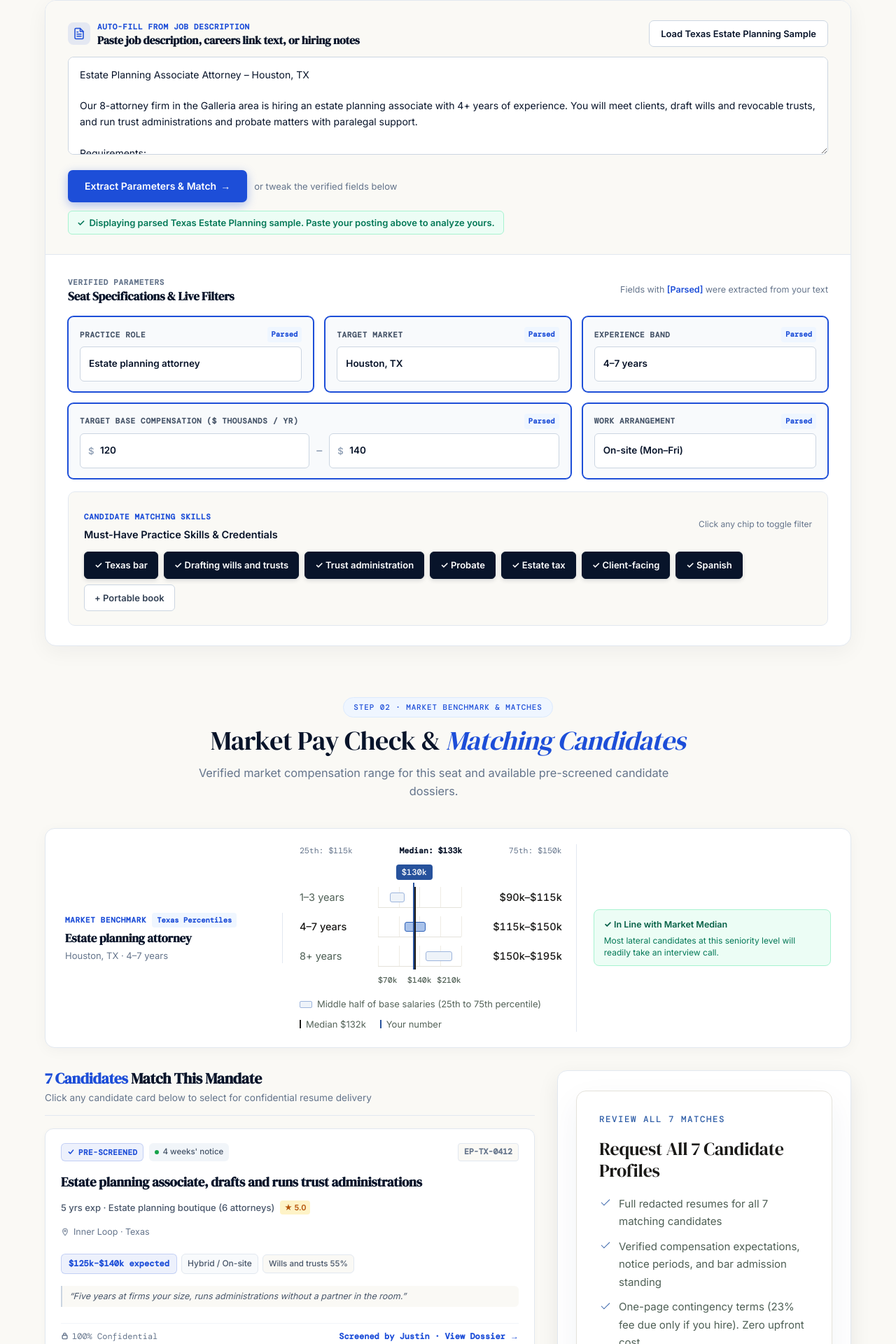
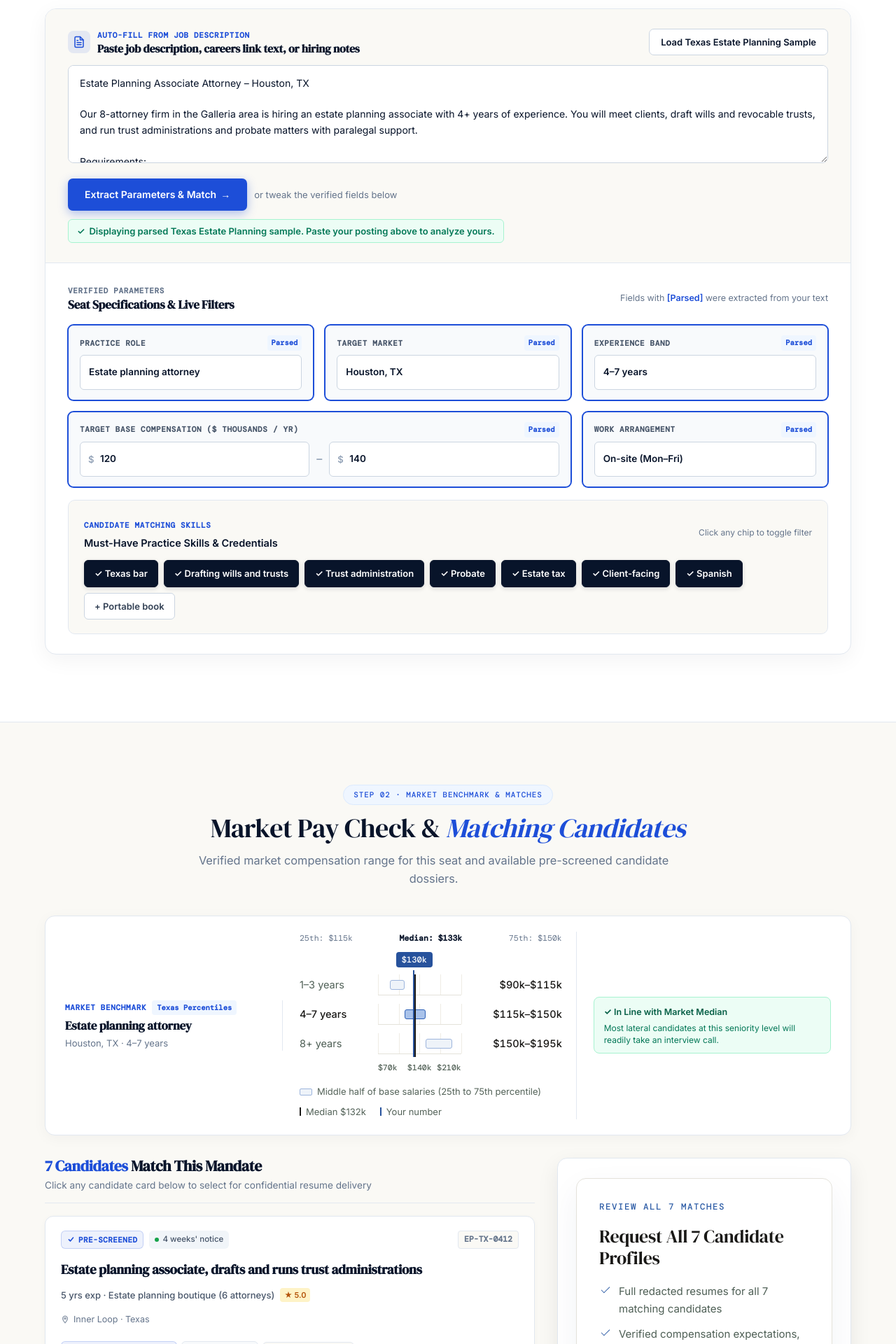
Before and after one commit to nshekhawat153-star/orientplacment2026, a Next.js app: page /submit-job in a window 1280 px wide. Shown: the part 822-2742 px from the top of the page at 70% size. Built offline with nearby package versions, Linux system fonts and the light colour scheme.

Commit message:
style(submit-job): add luxury section dividers and alternating backgrounds across all sections

```diff
--- a/src/app/submit-job/page.tsx
+++ b/src/app/submit-job/page.tsx
@@ -192,8 +192,8 @@ export default function SubmitJobPage() {
           gap: 20px;
         }
         .sj-step-card {
-          background: #FFFFFF;
-          border: 1.5px solid #E2E8F0;
+          background: #FAF9F5;
+          border: 1.5px solid #EAE7DC;
           border-radius: 12px;
           padding: 26px 22px;
           display: flex;
@@ -239,9 +239,10 @@ export default function SubmitJobPage() {
           position: "relative",
           background: "#08142A",
           color: "#FFFFFF",
-          padding: "128px 0 76px",
+          padding: "128px 0 84px",
           overflow: "hidden",
           textAlign: "center",
+          borderBottom: "1px solid rgba(255, 255, 255, 0.12)",
         }}
       >
         <div className="emp-hero-video-wrap" aria-hidden="true">
@@ -423,11 +424,18 @@ export default function SubmitJobPage() {
       <section
         id="intake"
         style={{
-          maxWidth: "1200px",
-          margin: "0 auto",
-          padding: "72px 24px 0",
+          background: "#FFFFFF",
+          padding: "84px 0 96px",
+          borderBottom: "1px solid #E2E8F0",
         }}
       >
+        <div
+          style={{
+            maxWidth: "1200px",
+            margin: "0 auto",
+            padding: "0 24px",
+          }}
+        >
         <div style={{ textAlign: "center", maxWidth: "760px", margin: "0 auto 36px" }}>
           <div
             className="badge-capsule"
@@ -873,11 +881,20 @@ export default function SubmitJobPage() {
             </div>
           </div>
         </div>
+        </div>
       </section>
 
       {/* 3. PAY CHECK & MATCHED CANDIDATES (2-COLUMN ARCHITECTURE) */}
-      <section style={{ maxWidth: "1200px", margin: "72px auto 0", padding: "0 24px" }} id="results">
-        <div style={{ textAlign: "center", maxWidth: "720px", margin: "0 auto 40px" }}>
+      <section
+        id="results"
+        style={{
+          background: "#FAF9F5",
+          padding: "88px 0 96px",
+          borderBottom: "1px solid #E2E8F0",
+        }}
+      >
+        <div style={{ maxWidth: "1200px", margin: "0 auto", padding: "0 24px" }}>
+          <div style={{ textAlign: "center", maxWidth: "720px", margin: "0 auto 40px" }}>
           <div
             className="badge-capsule"
             style={{
@@ -1158,11 +1175,19 @@ export default function SubmitJobPage() {
             </div>
           </div>
         </div>
+        </div>
       </section>
 
       {/* 4. WORKFLOW: 4 EASY STEPS */}
-      <section style={{ maxWidth: "1200px", margin: "90px auto 0", padding: "0 24px" }}>
-        <div style={{ textAlign: "center", maxWidth: "720px", margin: "0 auto 40px" }}>
+      <section
+        style={{
+          background: "#FFFFFF",
+          padding: "88px 0 96px",
+          borderBottom: "1px solid #E2E8F0",
+        }}
+      >
+        <div style={{ maxWidth: "1200px", margin: "0 auto", padding: "0 24px" }}>
+          <div style={{ textAlign: "center", maxWidth: "720px", margin: "0 auto 40px" }}>
           <div
             className="badge-capsule"
             style={{
@@ -1261,11 +1286,19 @@ export default function SubmitJobPage() {
             </p>
           </div>
         </div>
+        </div>
       </section>
 
       {/* 5. FAQ SECTION */}
-      <section style={{ maxWidth: "1200px", margin: "90px auto 0", padding: "0 24px" }}>
-        <div style={{ display: "grid", gridTemplateColumns: "1fr 1.4fr", gap: "48px", alignItems: "start" }} className="sj-two-col">
+      <section
+        style={{
+          background: "#FAF9F5",
+          padding: "88px 0 96px",
+          borderBottom: "1px solid #E2E8F0",
+        }}
+      >
+        <div style={{ maxWidth: "1200px", margin: "0 auto", padding: "0 24px" }}>
+          <div style={{ display: "grid", gridTemplateColumns: "1fr 1.4fr", gap: "48px", alignItems: "start" }} className="sj-two-col">
           <div>
             <div
               className="badge-capsule"
@@ -1362,6 +1395,7 @@ export default function SubmitJobPage() {
             </details>
           </div>
         </div>
+        </div>
       </section>
 
       {/* 6. BOTTOM LUXURY DARK CTA SECTION */}
@@ -1370,9 +1404,9 @@ export default function SubmitJobPage() {
           position: "relative",
           background: "#08142A",
           color: "#FFFFFF",
-          padding: "96px 0",
-          marginTop: "90px",
+          padding: "96px 0 108px",
           overflow: "hidden",
+          borderTop: "1px solid rgba(255, 255, 255, 0.12)",
         }}
       >
         <div style={{ maxWidth: "800px", margin: "0 auto", padding: "0 24px", textAlign: "center", position: "relative", zIndex: 1 }}>
```
